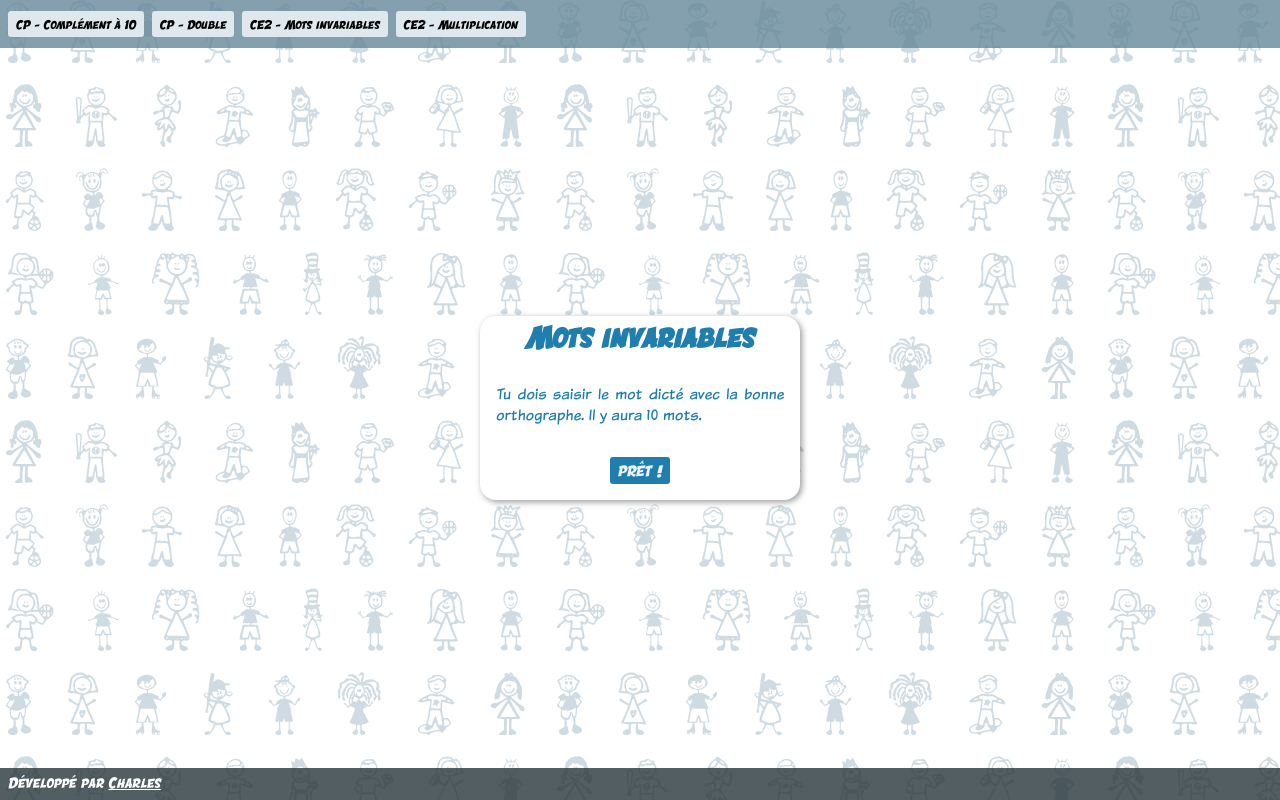
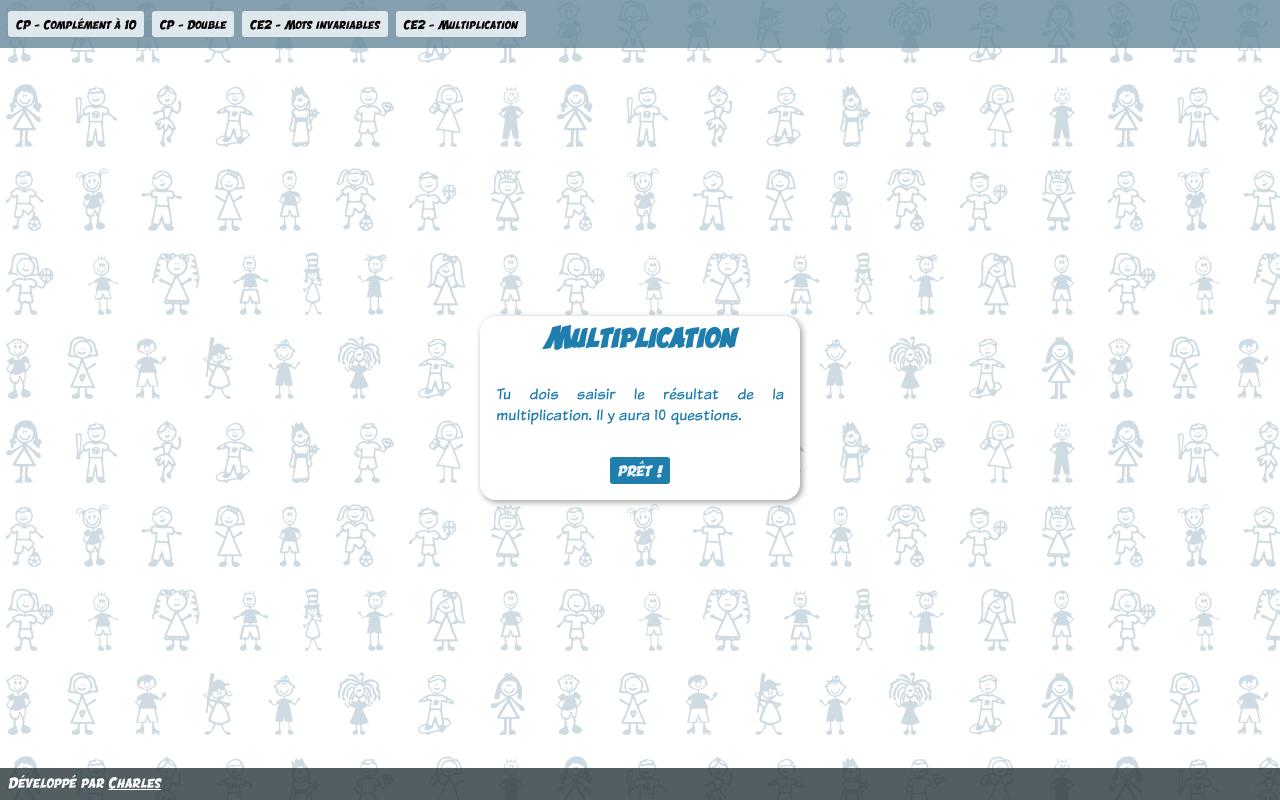
Before and after one commit to GBMan/exercices-enfants, a React (Create React App) app: page / in a window 1280 px wide. Built offline with nearby package versions, Linux system fonts and the light colour scheme.

Commit message:
Scoring plus simple.

```diff
--- a/src/components/App.js
+++ b/src/components/App.js
@@ -7,11 +7,11 @@ import Double from './exercices/Double'
 
 const LEVEL_CP = "cp"
 const LEVEL_CP_DOUBLE = "cpdouble"
-const LEVEL_CE2 = "ce2"
+const LEVEL_CE2_MULTIPLICATION = "ce2m"
 const LEVEL_CE2_INVARIABLES = "ce2i"
 
 function App() {
-  const [level, setLevel] = useState(LEVEL_CE2_INVARIABLES)
+  const [level, setLevel] = useState(LEVEL_CE2_MULTIPLICATION)
 
   function handleClickChoice(level) {
     setLevel(level)
@@ -23,13 +23,13 @@ function App() {
         <button className="btn app--header-btn" onClick={(event) => handleClickChoice(LEVEL_CP)}>CP - Complément à 10</button>
         <button className="btn app--header-btn" onClick={(event) => handleClickChoice(LEVEL_CP_DOUBLE)}>CP - Double</button>
         <button className="btn app--header-btn" onClick={(event) => handleClickChoice(LEVEL_CE2_INVARIABLES)}>CE2 - Mots invariables</button>
-        <button className="btn app--header-btn" onClick={(event) => handleClickChoice(LEVEL_CE2)}>CE2 - Multiplication</button>
+        <button className="btn app--header-btn" onClick={(event) => handleClickChoice(LEVEL_CE2_MULTIPLICATION)}>CE2 - Multiplication</button>
       </header>
       <main className="app--main">
         {level === LEVEL_CP && <ComplementTen />}
         {level === LEVEL_CP_DOUBLE && <Double />}
         {level === LEVEL_CE2_INVARIABLES && <Invariables />}
-        {level === LEVEL_CE2 && <Multiplication />}
+        {level === LEVEL_CE2_MULTIPLICATION && <Multiplication />}
       </main>
       <footer className="app--footer">
         Développé par <a href="https://sablons.fr" className="app--footer-link" target="_blank">Charles</a>
--- a/src/components/exercices/ComplementTen.js
+++ b/src/components/exercices/ComplementTen.js
@@ -22,8 +22,8 @@ export default function ComplementTen() {
 
         if (nbErrors > 0) score--
         if (nbErrors > 1) score--
-        if (timerMs > nbQuestions*3000) score--
-        if (timerMs > nbQuestions*6000) score--
+        if (timerMs > nbQuestions*4500) score--
+        if (timerMs > nbQuestions*7000) score--
 
         let starScore = ""
         for (let i = 0; i < 5; i++) {
--- a/src/components/exercices/Double.js
+++ b/src/components/exercices/Double.js
@@ -22,8 +22,8 @@ export default function Double() {
 
         if (nbErrors > 0) score--
         if (nbErrors > 1) score--
-        if (timerMs > nbQuestions*3000) score--
-        if (timerMs > nbQuestions*6000) score--
+        if (timerMs > nbQuestions*4500) score--
+        if (timerMs > nbQuestions*7000) score--
 
         let starScore = ""
         for (let i = 0; i < 5; i++) {
--- a/src/components/exercices/Invariables.js
+++ b/src/components/exercices/Invariables.js
@@ -7,7 +7,7 @@ const LOCAL_STORAGE_KEY = "exercices-ce2"
 
 export default function Invariables() {
     const title = "Mots invariables"
-    const nbQuestions = 10
+    const nbQuestions = 5
     const rules = `Tu dois saisir le mot dicté avec la bonne orthographe. Il y aura ${nbQuestions} mots.`
     const format = FORMAT.STRING
 
--- a/src/components/exercices/Multiplication.js
+++ b/src/components/exercices/Multiplication.js
@@ -3,7 +3,7 @@ import { getRandom_min_to_max, convertMillisecondsToMinutesSeconds } from '../..
 import { FORMAT } from '../../utils/const'
 import QuizzTemplate from './QuizzTemplate'
 
-const LOCAL_STORAGE_KEY = "exercices-ce2"
+const LOCAL_STORAGE_KEY = "exercices-ce2m"
 
 export default function Multiplication() {
     const title = "Multiplication"
@@ -12,7 +12,8 @@ export default function Multiplication() {
     const format = FORMAT.NUMBER
 
     function getQuestion() {
-        const number1 = getRandom_min_to_max(3, 9)
+        // const number1 = getRandom_min_to_max(3, 9)
+        const number1 = 6
         const number2 = getRandom_min_to_max(3, 9)
         const question = `${number1} x ${number2} = ?`
         const answer = number1*number2
@@ -23,8 +24,8 @@ export default function Multiplication() {
 
         if (nbErrors > 0) score--
         if (nbErrors > 1) score--
-        if (timerMs > nbQuestions*3000) score--
-        if (timerMs > nbQuestions*6000) score--
+        if (timerMs > nbQuestions*4500) score--
+        if (timerMs > nbQuestions*7000) score--
 
         let starScore = ""
         for (let i = 0; i < 5; i++) {
```
